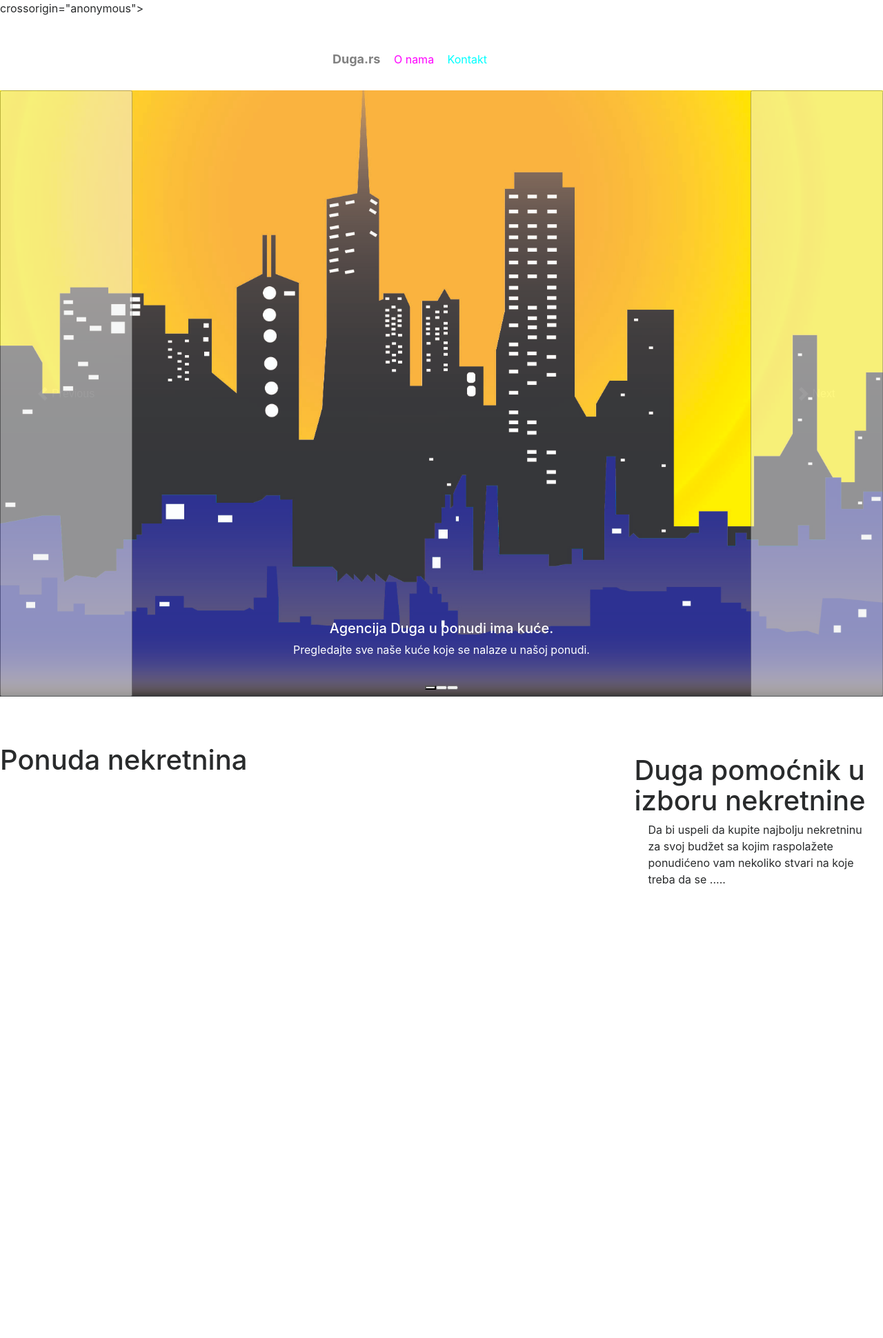
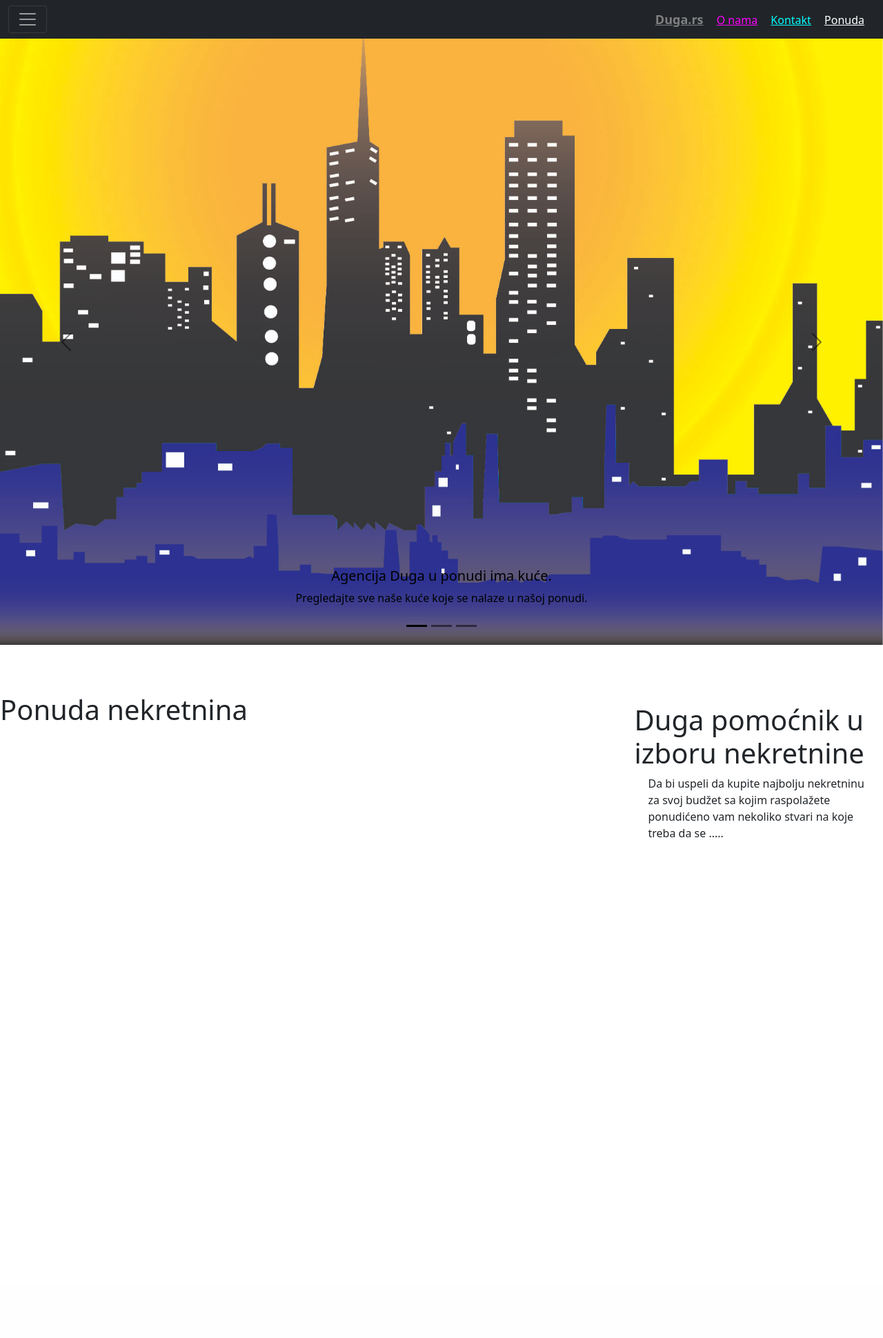
Before and after one commit to sekulaboris/www.duga.nekretnine.rs, a Django app: template blog/templates/list.html in a window 1280 px wide. Shown: the whole page at 69% size. After the commit the page ends 1214 px from the top, so only its background shows below. Run offline with Django 4.2, Linux system fonts and the light colour scheme; the template is opened without the code that fills it, so the values that code supplies are empty; some libraries are stand-ins or nearby versions.

Commit message:
Update base.html

```diff
--- a/blog/templates/base.html
+++ b/blog/templates/base.html
@@ -5,8 +5,7 @@
         <meta charset="utf-8">
         <meta name="viewport" content="width=device-width, initial-scale=1">
         <!-- Bootstrap CSS -->
-        <link type="text/css" rel="stylesheet" <link rel="stylesheet" href="https://maxcdn.bootstrapcdn.com/bootstrap/4.0.0-alpha.6/css/bootstrap.min.css">  integrity="sha384-EVSTQN3/azprG1Anm3QDgpJLIm9Nao0Yz1ztcQTwFspd3yD65VohhpuuCOmLASjC" crossorigin="anonymous">
-
+        <link href="https://cdn.jsdelivr.net/npm/bootstrap@5.0.2/dist/css/bootstrap.min.css" rel="stylesheet" integrity="sha384-EVSTQN3/azprG1Anm3QDgpJLIm9Nao0Yz1ztcQTwFspd3yD65VohhpuuCOmLASjC" crossorigin="anonymous">
         <!-- Google tag (gtag.js) -->
         <script async src="https://www.googletagmanager.com/gtag/js?id=G-K69BGRD69D"></script>
         <script>
```
